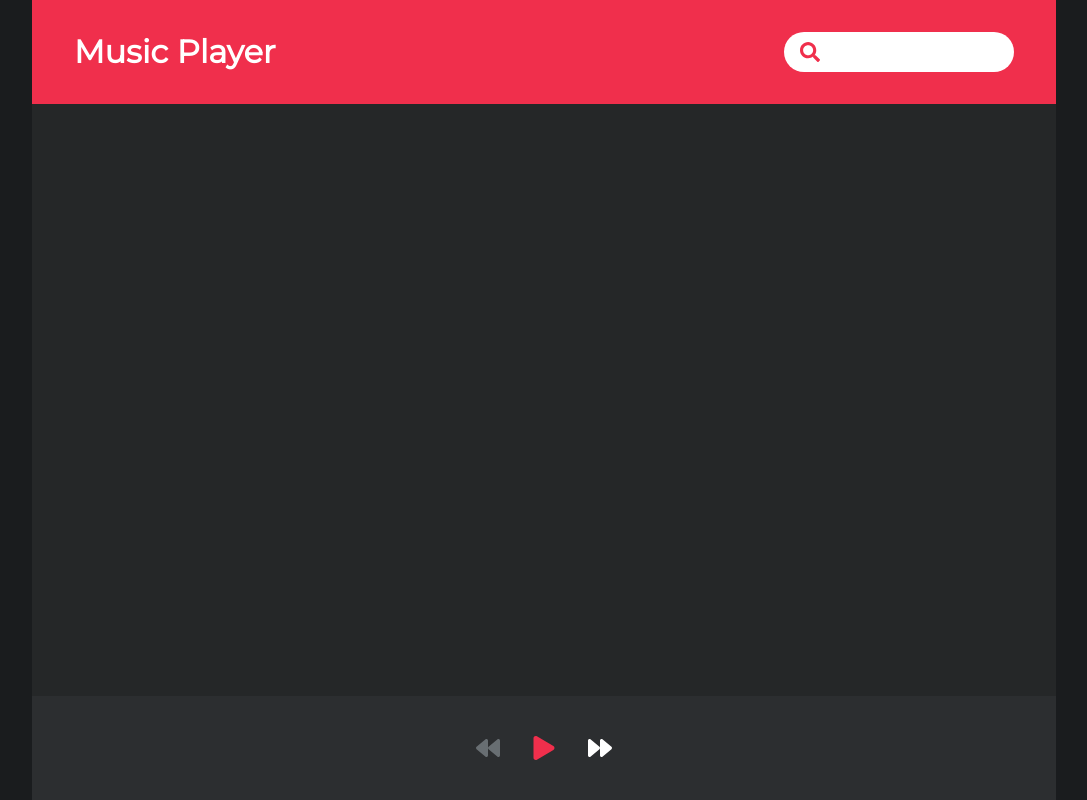
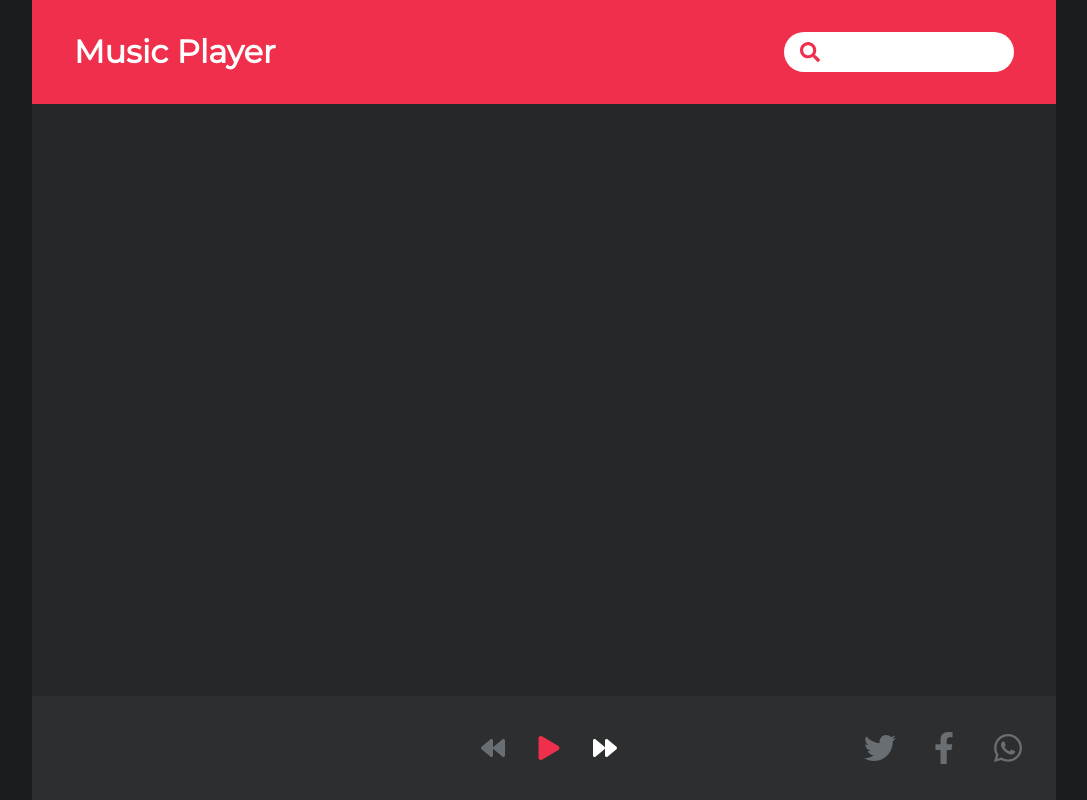
Before and after one commit to AlbaCasas/music-player, a React (Create React App) app: page /player in a window 1280 px wide. Shown: the whole page, without its empty margins (96-1183 px from the left). Built offline with nearby package versions, Linux system fonts and the light colour scheme.

Commit message:
Create Actions component and add styles

```diff
--- a/src/pages/Player/Actions/Actions.scss
+++ b/src/pages/Player/Actions/Actions.scss
@@ -6,6 +6,7 @@
   align-items: center;
   gap: 32px;
   font-size: 24px;
+  margin-left: 170px;
   &__action {
     cursor: pointer;
     &--disabled {
--- a/src/pages/Player/Player.jsx
+++ b/src/pages/Player/Player.jsx
@@ -1,9 +1,12 @@
 import Actions from "./Actions/Actions";
+import Social from "./Social/Social";
 
 const Player = () => {
   return (
     <footer>
+      <div />
       <Actions />
+      <Social />
     </footer>
   );
 };
--- a/src/pages/Player/Player.scss
+++ b/src/pages/Player/Player.scss
@@ -1,4 +1,5 @@
 @import "./Actions/Actions.scss";
+@import "./Social/Social.scss";
 
 footer {
   width: 100%;
@@ -6,5 +7,6 @@ footer {
   height: 104px;
   margin-top: auto;
   display: flex;
-  justify-content: center;
+  justify-content: space-between;
+  padding: 32px;
 }
--- a/src/pages/Player/Social/Social.jsx
+++ b/src/pages/Player/Social/Social.jsx
@@ -1,5 +1,13 @@
+import { FaTwitter, FaFacebookF, FaWhatsapp } from "react-icons/fa";
+
 const Social = () => {
-  return <div>Social</div>;
+  return (
+    <div className="player-socials">
+      <FaTwitter />
+      <FaFacebookF />
+      <FaWhatsapp />
+    </div>
+  );
 };
 
 export default Social;
--- a/src/pages/Player/Social/Social.scss
+++ b/src/pages/Player/Social/Social.scss
@@ -0,0 +1,8 @@
+.player-socials {
+  display: flex;
+  gap: 32px;
+  align-items: center;
+  width: fit-content;
+  font-size: 32px;
+  color: $gray;
+}
```
